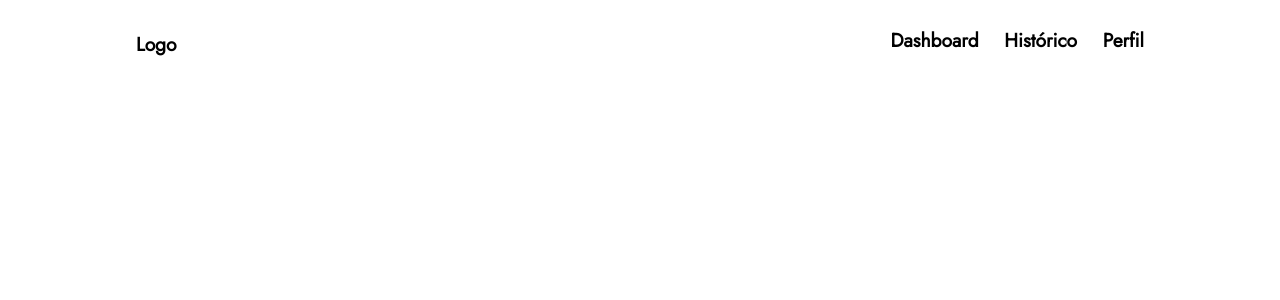
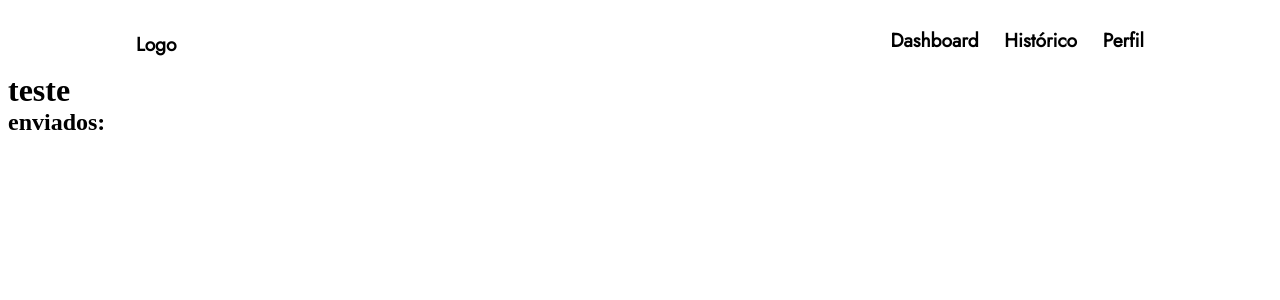
Before and after one commit to gabrieleugenio1/Desafio-Di2Win, an Angular app in the folder front-end/: page /dashboard in a window 1280 px wide. Shown: the top 300 px of the page. Built offline with nearby package versions, Linux system fonts and the light colour scheme.

Commit message:
'update'

```diff
--- a/front-end/src/app/app.component.html
+++ b/front-end/src/app/app.component.html
@@ -6,3 +6,4 @@
     <span><a href="">Perfil</a></span>
   </div>
 </header>
+<router-outlet></router-outlet>
--- a/front-end/src/app/dashboard/dashboard.component.css
+++ b/front-end/src/app/dashboard/dashboard.component.css
@@ -0,0 +1,13 @@
+@import url("https://fonts.googleapis.com/css2?family=Jost&display=swap");
+
+*{
+    padding: 0;
+    margin: 0;
+    box-sizing: border-box;
+}
+
+.envaidos{
+    width: 20vw;
+    height: 20vh;
+    background-color: red;
+}
--- a/front-end/src/app/dashboard/dashboard.component.html
+++ b/front-end/src/app/dashboard/dashboard.component.html
@@ -1,3 +1,8 @@
 <main>
-  <h1><p>dashboard works!</p></h1>
+  <h1>teste</h1>
+  <div class="enviados">
+    <h2>enviados: </h2>
+  </div>
+  <div class="extraidos"></div>
+  <div class="nLidos"></div>
 </main>
```
